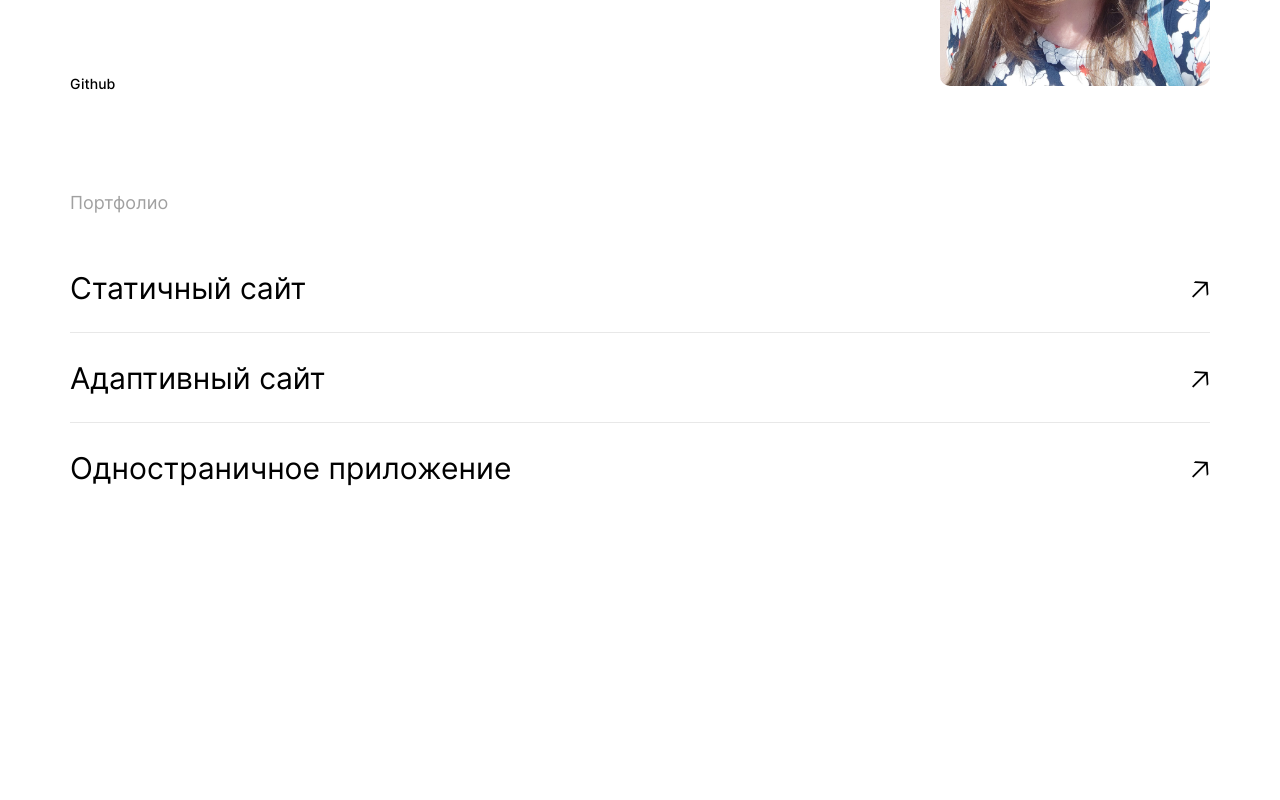
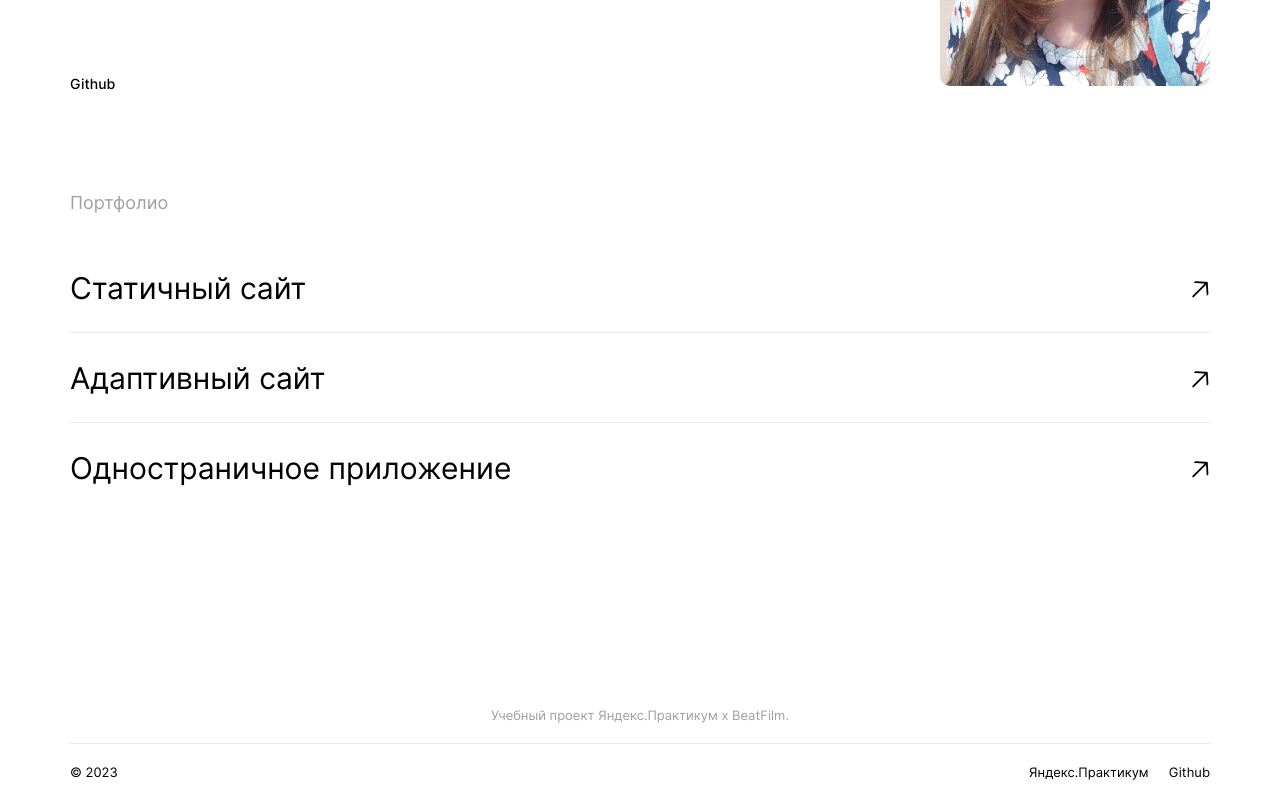
Before and after one commit to darkmyrrh/movies-explorer-frontend, a React (Create React App) app: page / in a window 1280 px wide. Shown: the part 2436-3236 px from the top of the page. Before the commit the page ends 3073 px from the top, so only its background shows below. Built offline with nearby package versions, Linux system fonts and the light colour scheme.

Commit message:
Feat: сверстать футер

```diff
--- a/package.json
+++ b/package.json
@@ -8,7 +8,8 @@
     "@testing-library/user-event": "^13.5.0",
     "react": "^18.2.0",
     "react-dom": "^18.2.0",
-    "react-scripts": "5.0.1",
+    "react-router-dom": "^6.14.2",
+    "react-scripts": "^2.1.3",
     "web-vitals": "^2.1.4"
   },
   "scripts": {
--- a/src/components/App/App.js
+++ b/src/components/App/App.js
@@ -1,12 +1,14 @@
 import './App.css';
 import Main from '../Main/Main.jsx';
 import Header from '../Header/Header';
+import Footer from '../Footer/Footer';
 
 function App() {
   return (
     <div className="App">
       <Header />
       <Main />
+      <Footer />
     </div>
   );
 }
--- a/src/components/Footer/Footer.css
+++ b/src/components/Footer/Footer.css
@@ -0,0 +1,50 @@
+.footer {
+    margin: 0 auto;
+    padding: 70px 0 0;
+    max-width: 1140px;
+}
+
+.footer__heading {
+    margin: 0 auto;
+    padding: 0;
+    padding-bottom: 20px;
+    font-size: 13px;
+    line-height: 123%;
+    font-weight: 400;
+    color: #A0A0A0;
+    text-align: center;
+    border-bottom: 1px solid #E8E8E8;
+}
+
+.footer__container {
+    margin: 20px auto;
+    padding: 0;
+    display: flex;
+    justify-content: space-between;
+}
+
+.footer__date {
+    margin: 0;
+    padding: 0;
+    font-size: 13px;
+    line-height: 123%;
+    font-weight: 400;
+}
+
+.footer__links {
+    margin: 0;
+    padding: 0;
+    display: flex;
+    gap: 20px;
+}
+
+.footer__link {
+    margin: 0;
+    padding: 0;
+    font-size: 13px;
+    line-height: 123%;
+    font-weight: 400;
+    color: black;
+    text-decoration: none;
+    cursor: pointer;
+}
--- a/src/components/Footer/Footer.jsx
+++ b/src/components/Footer/Footer.jsx
@@ -0,0 +1,34 @@
+import "./Footer.css";
+
+function Footer() {
+  return (
+    <footer className="footer">
+      <h2 className="footer__heading">
+        Учебный проект Яндекс.Практикум х BeatFilm.
+      </h2>
+      <div className="footer__container">
+        <p className="footer__date">&#169; {new Date().getFullYear()}</p>
+        <ul className="footer__links">
+          <a
+            href="https://practicum.yandex.ru/"
+            target="_blank"
+            rel="noreferrer"
+            className="footer__link"
+          >
+            Яндекс.Практикум
+          </a>
+          <a
+            href="https://github.com/darkmyrrh/"
+            target="_blank"
+            rel="noreferrer"
+            className="footer__link"
+          >
+            Github
+          </a>
+        </ul>
+      </div>
+    </footer>
+  );
+}
+
+export default Footer;
--- a/src/components/Main/AboutMe/AboutMe.jsx
+++ b/src/components/Main/AboutMe/AboutMe.jsx
@@ -15,7 +15,12 @@ function AboutMe() {
         фронтендом. А еще я люблю читать, путешествовать и изучать новые
         технологии.
       </p>
-      <a href="https://github.com/darkmyrrh/" className="about-me__link">
+      <a
+        href="https://github.com/darkmyrrh/"
+        className="about-me__link"
+        target="_blank"
+        rel="noreferrer"
+      >
         Github
       </a>
     </section>
--- a/src/components/Main/Techs/Techs.css
+++ b/src/components/Main/Techs/Techs.css
@@ -46,4 +46,7 @@
     letter-spacing: -4%;
     line-height: 121%;
     border-radius: 10px;
+    text-decoration: none;
+    cursor: pointer;
+    color: black;
 }
--- a/src/components/Main/Techs/Techs.jsx
+++ b/src/components/Main/Techs/Techs.jsx
@@ -10,13 +10,57 @@ function Techs() {
         дипломном проекте.
       </p>
       <ul className="techs__list">
-        <li className="techs__list-item">HTML</li>
-        <li className="techs__list-item">CSS</li>
-        <li className="techs__list-item">JS</li>
-        <li className="techs__list-item">React</li>
-        <li className="techs__list-item">Git</li>
-        <li className="techs__list-item">Express.js</li>
-        <li className="techs__list-item">mongoDB</li>
+        <a
+          href="https://practicum.yandex.ru/blog/zachem-nuzhen-html/"
+          target="_blank"
+          rel="noreferrer"
+          className="techs__list-item"
+        >
+          HTML
+        </a>
+        <a
+          href="https://practicum.yandex.ru/blog/chto-takoe-css/"
+          target="_blank"
+          rel="noreferrer"
+          className="techs__list-item"
+        >
+          CSS
+        </a>
+        <a
+          href="https://practicum.yandex.ru/blog/chto-takoe-javascript-zachem-nuzhen/"
+          target="_blank"
+          rel="noreferrer"
+          className="techs__list-item"
+        >
+          JS
+        </a>
+        <a href="https://react.dev/" className="techs__list-item">
+          React
+        </a>
+        <a
+          href="https://github.com/"
+          target="_blank"
+          rel="noreferrer"
+          className="techs__list-item"
+        >
+          Git
+        </a>
+        <a
+          href="https://expressjs.com/ru/"
+          target="_blank"
+          rel="noreferrer"
+          className="techs__list-item"
+        >
+          Express.js
+        </a>
+        <a
+          href="https://www.mongodb.com/"
+          target="_blank"
+          rel="noreferrer"
+          className="techs__list-item"
+        >
+          mongoDB
+        </a>
       </ul>
     </section>
   );
```
Also changed, not shown: 1 other file (tests, documents, lock files or other folders).
